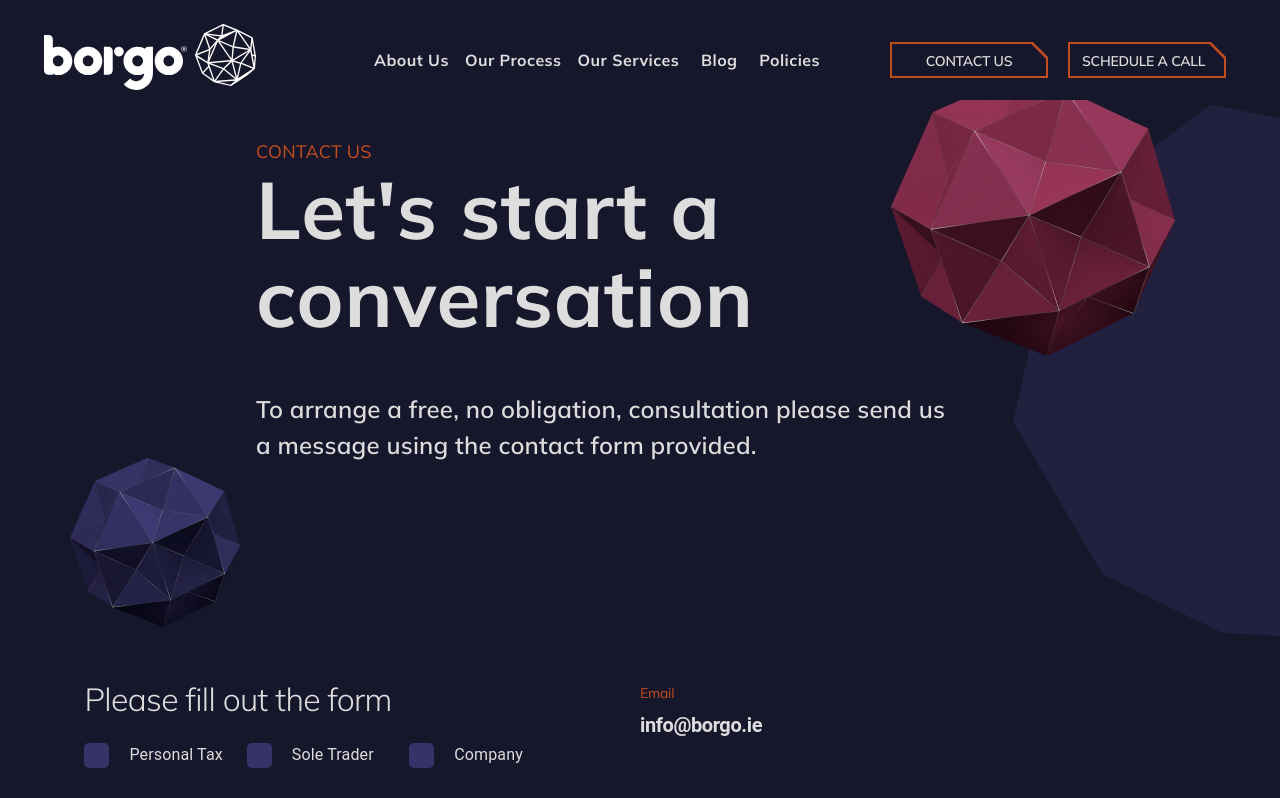
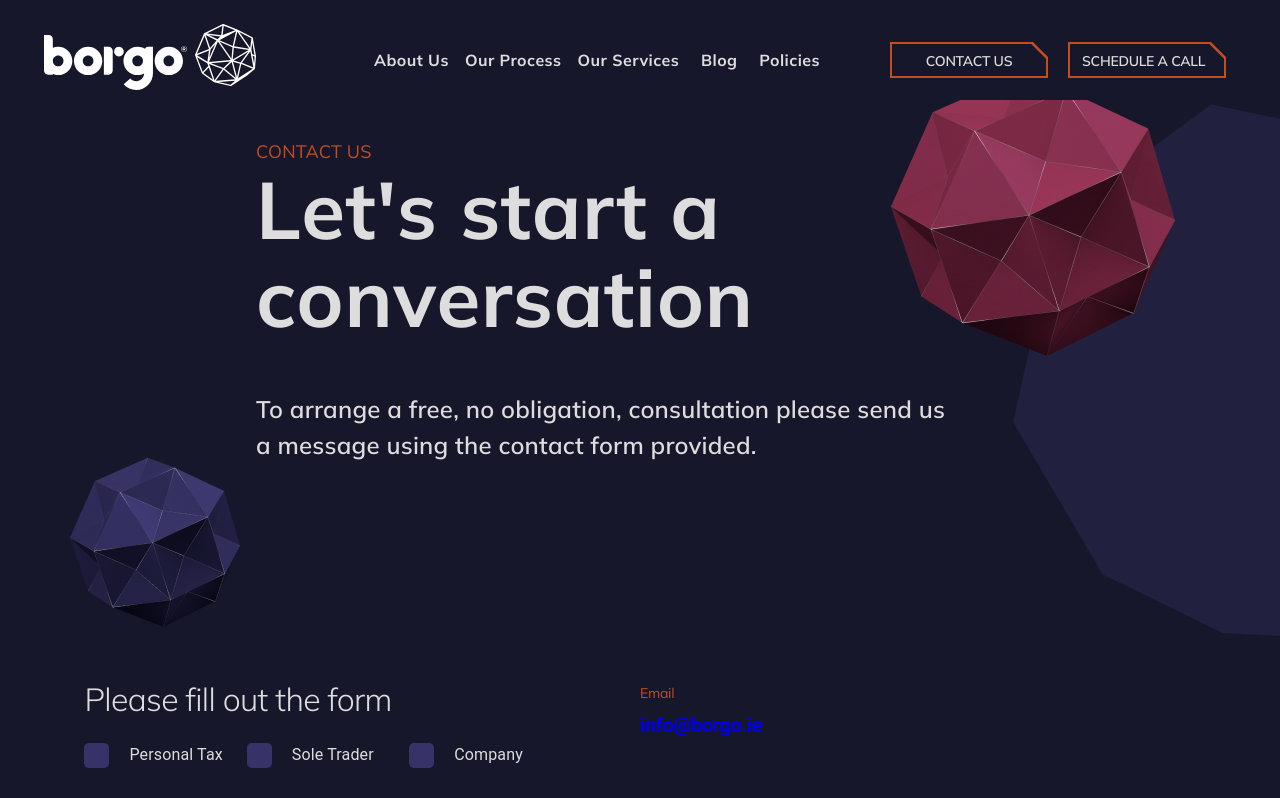
Before and after one commit to Tanishborgo/borgo, a Next.js app: page /contact in a window 1280 px wide. Shown: the top 798 px of the page. Built offline with nearby package versions, Linux system fonts and the light colour scheme.

Commit message:
Update contact.js

```diff
--- a/src/pages/contact.js
+++ b/src/pages/contact.js
@@ -15,7 +15,7 @@ import OutlinedInput from '@mui/material/OutlinedInput';
 import MenuItem from '@mui/material/MenuItem';
 import Select from '@mui/material/Select';
 import swal from 'sweetalert';
-
+import Link from "next/link";
 const names = [
   {
     id: 'accounts',
@@ -310,7 +310,11 @@ export default function contact() {
         <Grid item xs={12} sm={12} md={6} lg={6} xl={6} className={styles['midForm-right']}>
           <Box className={styles['midForm-right-text']} >
             <Typography className={styles['midForm-right-1']}>Email</Typography>
-            <Typography className={styles['midForm-right-2']} style={{ textDecoration: 'none' }}>info@borgo.ie</Typography>
+           <Link href="mailto:info@borgo.ie" style={{ textDecoration: 'none' }}>
+  <Typography className={styles['midForm-right-2']}>
+    info@borgo.ie
+  </Typography>
+</Link>
 
             <Box style={{ marginBlock: '50px' }}>
               <Typography className={styles['midForm-right-1']}>Address</Typography>
```
